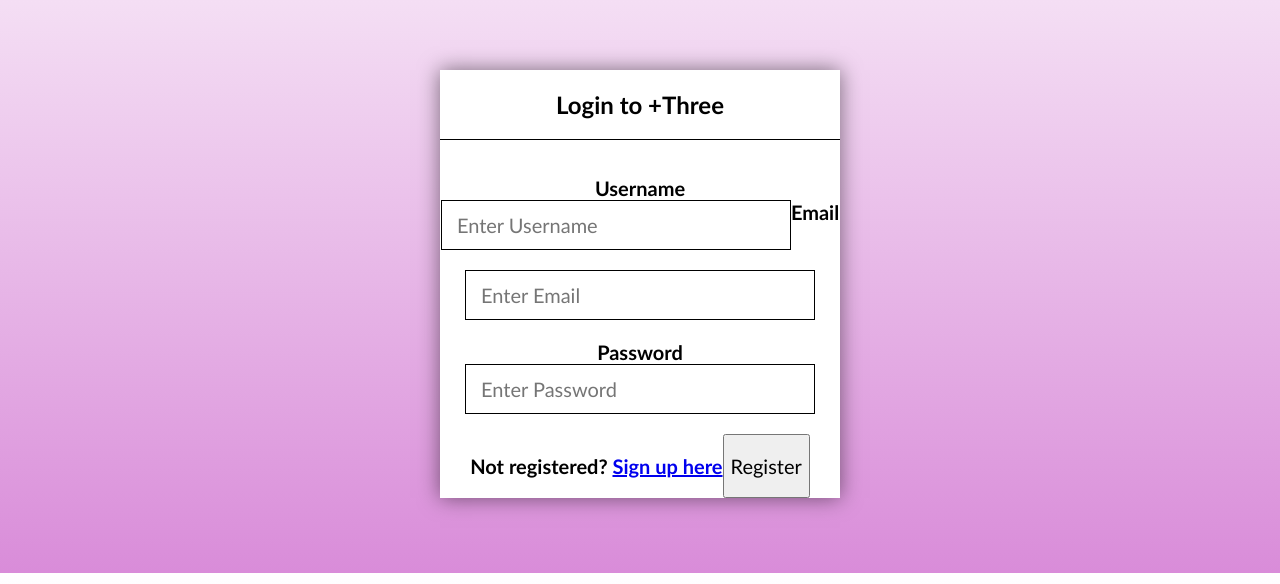
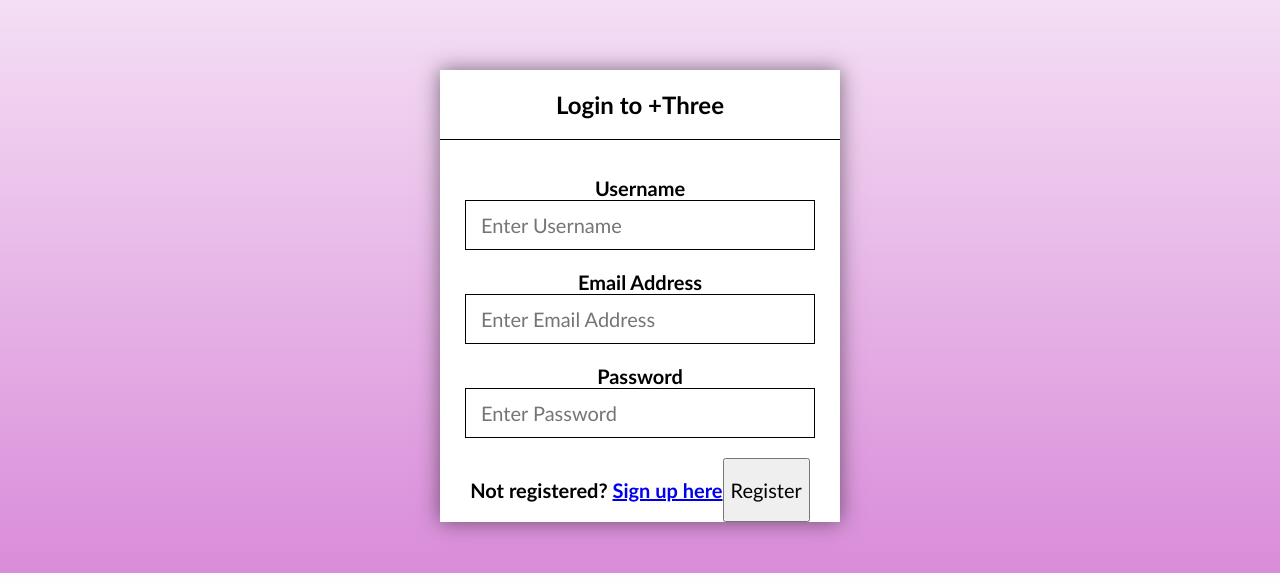
Before and after one commit to Team-19-group-project/website, a PHP site: page /Login.php in a window 1280 px wide. Shown: the part 227-811 px from the top of the page. Run offline with PHP 8.4, Linux system fonts and the light colour scheme.

Commit message:
Add files via upload

```diff
--- a/Login.php
+++ b/Login.php
@@ -26,8 +26,8 @@
 			<form>
 			    <label for="username">Username</label>
 				<input type="text" name="username" placeholder="Enter Username">
-				<label for="email">Email</label>
-				<input type="text" name="Email" placeholder="Enter Email">
+				<label for="email">Email Address</label>
+				<input type="text" name="Email" placeholder="Enter Email Address">
 				<label for="psw">Password</label>
 				<input type="password" name="psw" placeholder="Enter Password">
 				<p>Not registered? <a href="Register.php">Sign up here</a></p>
```
